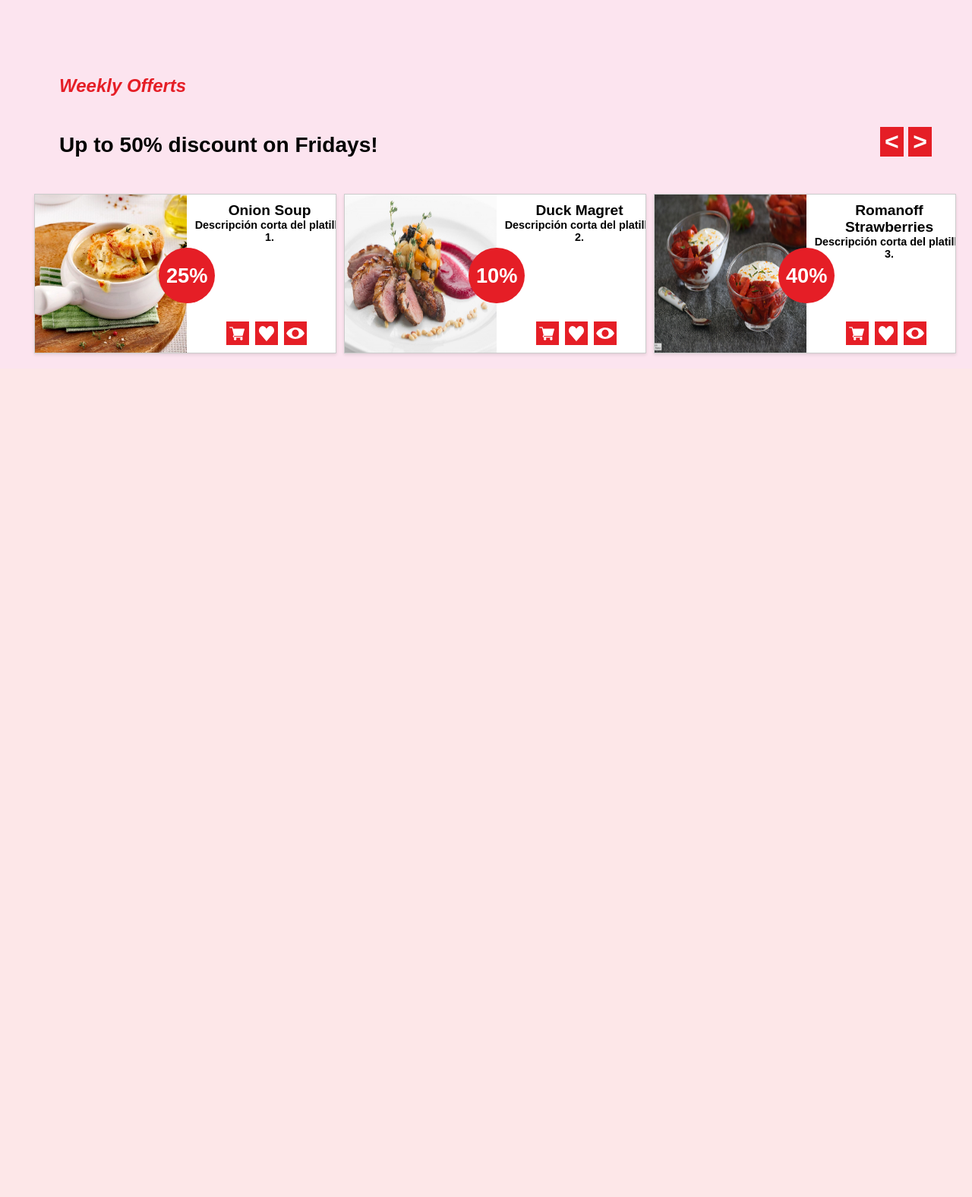
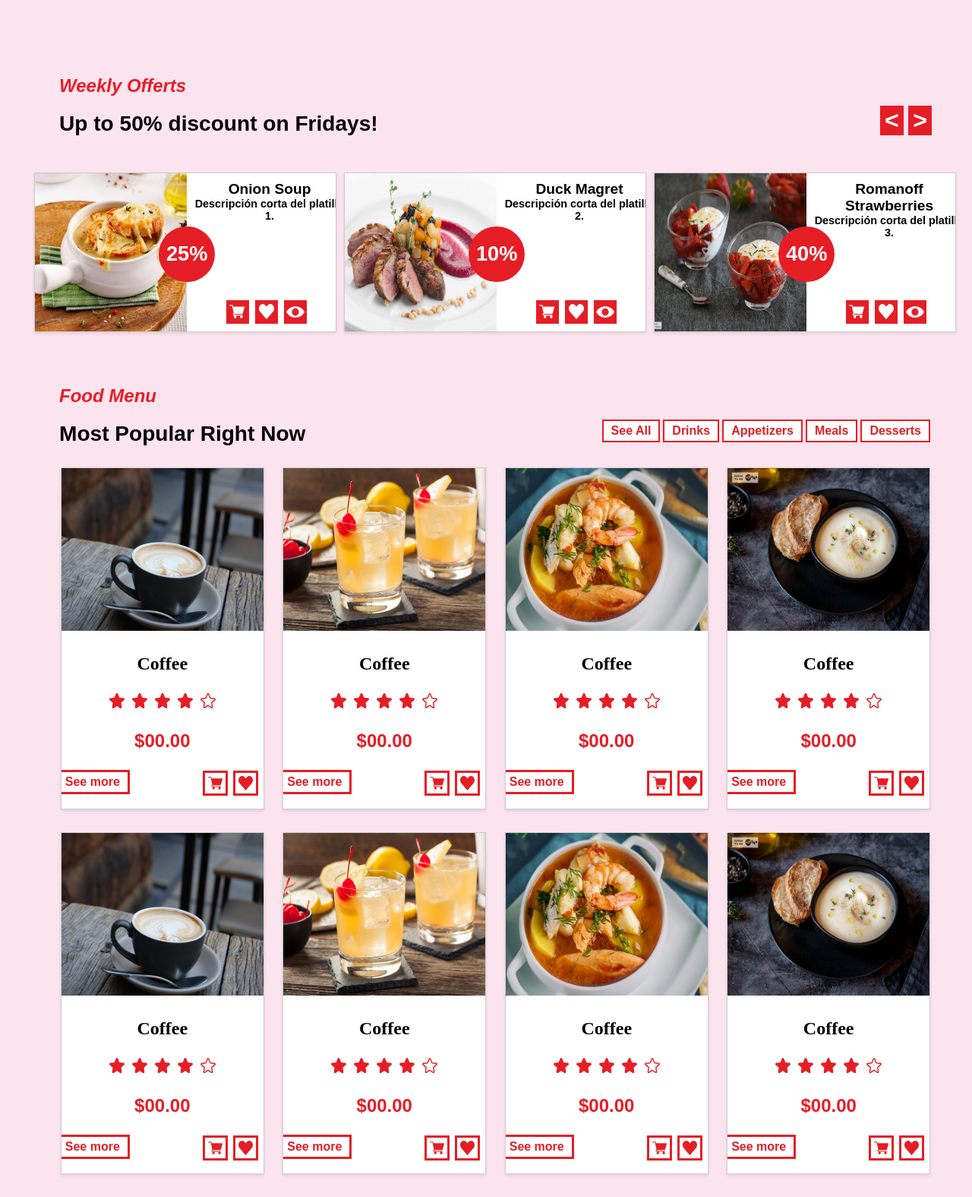
Before and after one commit to Deinno/restpage, a PHP site: page / in a window 1280 px wide; the page is wider, and only the part inside the window is pictured. Shown: the part 641-2216 px from the top of that part at 76% size. Before the commit the page ends 1108 px from the top of that part, so only its background shows below. Run offline with PHP 8.4, Linux system fonts and the light colour scheme.

Commit message:
Finish menu section, need to uptade img and titles

```diff
--- a/css/main.css
+++ b/css/main.css
@@ -126,17 +126,18 @@ nav {
     color: var(--clr-primary);
     font-size: var(--fs-md);
     font-style: italic;
-    margin-left: 78px;
     margin-top: 100px;
+
 }
 
-#offer-subtitle{
+#offer-titles{
     font-family: Arial, Helvetica, sans-serif;
     margin: auto 78px;
     font-style: bold;
     font-size: var(--fs-md);
-
-
+}
+#offer-subtitle{
+    margin-top: 0;
 }
 .dp-flx{
     display: flex;
@@ -149,8 +150,9 @@ nav {
     color: var(--clr-white);
     font-weight: bolder;
     font-size: 2rem;
-    top: 20px;
+    top: 140px;
     left: 25px;
+    cursor: pointer;
 
 }
 
@@ -161,8 +163,9 @@ nav {
     color: var(--clr-white);
     font-weight: bolder;
     font-size: 2rem;
-    top: 20px;
+    top: 140px;
     left: 25px;
+    cursor: pointer;
 
 }
 
@@ -274,3 +277,164 @@ nav {
     color: var(--clr-white);
 
 }
+
+.menu-section{
+    display: flex;
+    justify-content: space-between;
+
+}
+
+.menu-titles{
+    font-family: Arial, Helvetica, sans-serif;
+    margin: auto 78px;
+    font-style: bold;
+    font-size: var(--fs-md);
+}
+
+.menu-titles h2 {
+    font-family: Arial, Helvetica, sans-serif;
+    color: var(--clr-primary);
+    font-size: var(--fs-md);
+    font-style: italic;
+    margin-top: 50px;
+}
+
+.menu-titles h3 {
+
+    margin-top: 0;
+}
+
+.menu-buttons{
+   margin-top: 95px;
+   margin-right: 55px;
+}
+.button{
+    background-color: var(--clr-white);
+    border: none;
+    color: var(--clr-primary);
+    font-weight: bold;
+    font-size: 1rem;
+    cursor: pointer;
+    border: 2px solid var(--clr-primary);
+    padding: 4px 10px;
+
+
+}
+
+.button:hover{
+    background-color: var(--clr-primary);
+    color:var(--clr-white);
+
+}
+
+.menu-carts{
+    display: flex;
+    flex-wrap: wrap;
+    justify-content: space-between;
+    margin: auto 50px auto 75px;
+
+}
+
+.menu-cart{
+    display: flex;
+    flex: 0 0 23%;/* Para que cada contenedor ocupe la mitad del espacio */
+    border: 1px solid #ccc;
+    margin: auto 5px;
+    text-align: center;
+    box-shadow: 0 2px 4px rgba(0, 0, 0, 0.1);
+    transition: transform 0.2s ease-in-out;
+    overflow: hidden; /* Evita que el contenido se desborde */
+    height: 28rem;
+    flex-direction: column;
+    margin-bottom: 30px;
+
+}
+
+.menu-image{
+    flex: 1;
+    display: flex;
+
+}
+.menu-image img{
+    width: 300px;
+    height: auto;
+    max-width: 100%;
+}
+
+.menu-info{
+    padding: 10px;
+    flex: 1;
+    background-color: var(--clr-white);
+
+
+}
+
+.menu-info h2{
+
+}
+
+.menu-info h3{
+    font-size: var(--fs-md);
+    color: var(--clr-primary);
+    font-family: Arial, Helvetica, sans-serif;
+}
+
+.rating-container {
+    display: flex;
+    justify-content: center;
+    align-items: center;
+}
+
+.rating-container img {
+    width: 20px; /* Establece el ancho deseado para las imágenes de estrellas */
+    height: 20px; /* Establece la altura deseada para las imágenes de estrellas */
+    margin: 5px; /* Agrega espaciado entre las imágenes de estrellas */
+}
+
+.m-see-more{
+
+
+   position: relative;
+   right: 55px;
+   border: 3px solid var(--clr-primary);
+
+
+}
+
+.m-heart {
+
+
+
+    width: 33px; /* Establece el ancho deseado para las imágenes de estrellas */
+    height: 33px;
+    background-image: url(../imgs/icons/corazon-rojo.svg);
+    background-size: 70%; /* Reduce el tamaño de la imagen de fondo al 70% del botón */
+    background-repeat: no-repeat;
+    background-position:center;
+    position: relative;
+    left: 40px;
+    padding: 10px;
+    border: 3px solid var(--clr-primary);
+}
+
+.m-heart:hover{
+    background-image: url(../imgs/icons/corazon-blanco.svg);
+}
+
+.m-cart{
+    width: 33px; /* Establece el ancho deseado para las imágenes de estrellas */
+    height: 33px;
+    background-image: url(../imgs/icons/carrito-de-compras-rojo.svg);
+    background-size: 70%; /* Reduce el tamaño de la imagen de fondo al 70% del botón */
+    background-repeat: no-repeat;
+    background-position:center;
+    position: relative;
+    left: 37px;
+    padding: 10px;
+    border: 3px solid var(--clr-primary);
+
+}
+
+.m-cart:hover{
+    background-image: url(../imgs/icons/carrito-de-compras.svg);
+}
--- a/css/vars.css
+++ b/css/vars.css
@@ -22,4 +22,6 @@
    --clr-secondary: ;
    --clr-white: hsla(0,100%,100%,1);
    --clr-black: hsla(0, 0%, 0%, 1);
+
+   --img-w-heart:img;
 }
--- a/index.html
+++ b/index.html
@@ -1,5 +1,6 @@
 <!DOCTYPE html>
 <html lang="en">
+
 <head>
     <meta charset="UTF-8">
     <meta name="viewport" content="width=device-width, initial-scale=1.0">
@@ -7,6 +8,7 @@
 
     <link rel="stylesheet" href="./css/main.css">
 </head>
+
 <body>
     <header class="hero-container">
         <nav>
@@ -33,9 +35,13 @@
 
     <main>
 
+
+        <div id="offer-titles" class=" dp-flx">
+            <div>
                 <h2 id="offer-title">Weekly Offerts</h2>
-    <div id="offer-subtitle" class=" dp-flx">
-        <h3 >Up to 50% discount on Fridays!</h3>
+                <h3 id="offer-subtitle">Up to 50% discount on Fridays!</h3>
+            </div>
+
             <div>
                 <button id="left-of-button"><</button>
                 <button id="right-of-button">></button>
@@ -65,13 +71,16 @@
                     </div>
                 </div>
 
-                <div class="discount"><h2>25%</h2></div>
+                <div class="discount">
+                    <h2>25%</h2>
+                </div>
             </div>
 
             <div class="promotion">
                 <div class="promotion-image">
                     <img src="./imgs/meals/meal-duck-magret.jpg" alt="Promoción 1">
-                </div><div class="promotion-info">
+                </div>
+                <div class="promotion-info">
                     <h2>Duck Magret</h2>
                     <p>Descripción corta del platillo 2.</p>
                     <div class="promo-icons">
@@ -86,13 +95,16 @@
                         </div>
                     </div>
                 </div>
-                <div class="discount"><h2>10%</h2></div>
+                <div class="discount">
+                    <h2>10%</h2>
+                </div>
             </div>
 
             <div class="promotion">
                 <div class="promotion-image">
                     <img src="./imgs/desserts/dessert-romanoff-strawberries.jpg" alt="Promoción 1">
-                </div><div class="promotion-info">
+                </div>
+                <div class="promotion-info">
                     <h2>Romanoff Strawberries</h2>
                     <p>Descripción corta del platillo 3.</p>
                     <div class="promo-icons">
@@ -107,13 +119,217 @@
                         </div>
                     </div>
                 </div>
-                <div class="discount"><h2>40%</h2></div>
+                <div class="discount">
+                    <h2>40%</h2>
+                </div>
             </div>
         </section>
+
+        <section class="menu-section">
+
+            <div class="menu-titles">
+                <h2>Food Menu</h2>
+                <h3>Most Popular Right Now</h3>
+            </div>
+            <div class="menu-buttons">
+            <button class="button">See All</button>
+            <button class="button">Drinks</button>
+            <button class=" button">Appetizers</button>
+            <button class="button">Meals</button>
+            <button class="button">Desserts</button>
+        </div>
+        </section>
+        <div class="menu-carts">
+            <div class="menu-cart">
+               <div class="menu-image">
+                <img src="./imgs/drinks/drink-coffee.jpg" alt="">
+               </div>
+               <div class="menu-info">
+
+                <h2>Coffee</h2>
+                <div class="rating-container">
+                    <img src="./imgs/icons/estrella-llena.svg" alt="">
+                    <img src="./imgs/icons/estrella-llena.svg" alt="">
+                    <img src="./imgs/icons/estrella-llena.svg" alt="">
+                    <img src="./imgs/icons/estrella-llena.svg" alt="">
+                    <img src="./imgs/icons/estrella.svg" alt="">
+                </div>
+                <h3 class="price">$00.00</h3>
+
+                <button class="m-see-more button">See more</button>
+                <button class="m-cart button"></button>
+                <button class="m-heart button" ></button>
+
+               </div>
+            </div>
+
+            <div class="menu-cart">
+                <div class="menu-image">
+                 <img src="./imgs/drinks/drink-french-connection.jpg" alt="">
+                </div>
+                <div class="menu-info">
+
+                    <h2>Coffee</h2>
+                    <div class="rating-container">
+                        <img src="./imgs/icons/estrella-llena.svg" alt="">
+                        <img src="./imgs/icons/estrella-llena.svg" alt="">
+                        <img src="./imgs/icons/estrella-llena.svg" alt="">
+                        <img src="./imgs/icons/estrella-llena.svg" alt="">
+                        <img src="./imgs/icons/estrella.svg" alt="">
+                    </div>
+                    <h3 class="price">$00.00</h3>
+
+                    <button class="m-see-more button">See more</button>
+                    <button class="m-cart button"></button>
+                    <button class="m-heart button" ></button>
+
+                </div>
+             </div>
+
+             <div class="menu-cart">
+                <div class="menu-image">
+                 <img src="./imgs/appetizer/appetizer-bullabesa-soup.jpg" alt="">
+                </div>
+                <div class="menu-info">
+
+                    <h2>Coffee</h2>
+                    <div class="rating-container">
+                        <img src="./imgs/icons/estrella-llena.svg" alt="">
+                        <img src="./imgs/icons/estrella-llena.svg" alt="">
+                        <img src="./imgs/icons/estrella-llena.svg" alt="">
+                        <img src="./imgs/icons/estrella-llena.svg" alt="">
+                        <img src="./imgs/icons/estrella.svg" alt="">
+                    </div>
+                    <h3 class="price">$00.00</h3>
+
+                    <button class="m-see-more button">See more</button>
+                    <button class="m-cart button"></button>
+                    <button class="m-heart button" ></button>
+
+                </div>
+             </div>
+
+             <div class="menu-cart">
+                <div class="menu-image">
+                 <img src="./imgs/appetizer/appetizer-dubarry-cream.jpg" alt="">
+                </div>
+                <div class="menu-info">
+
+                    <h2>Coffee</h2>
+                    <div class="rating-container">
+                        <img src="./imgs/icons/estrella-llena.svg" alt="">
+                        <img src="./imgs/icons/estrella-llena.svg" alt="">
+                        <img src="./imgs/icons/estrella-llena.svg" alt="">
+                        <img src="./imgs/icons/estrella-llena.svg" alt="">
+                        <img src="./imgs/icons/estrella.svg" alt="">
+                    </div>
+                    <h3 class="price">$00.00</h3>
+
+                    <button class="m-see-more button">See more</button>
+                    <button class="m-cart button"></button>
+                    <button class="m-heart button" ></button>
+
+                </div>
+             </div>
+
+
+             <div class="menu-cart">
+                <div class="menu-image">
+                 <img src="./imgs/drinks/drink-coffee.jpg" alt="">
+                </div>
+                <div class="menu-info">
+
+                 <h2>Coffee</h2>
+                 <div class="rating-container">
+                     <img src="./imgs/icons/estrella-llena.svg" alt="">
+                     <img src="./imgs/icons/estrella-llena.svg" alt="">
+                     <img src="./imgs/icons/estrella-llena.svg" alt="">
+                     <img src="./imgs/icons/estrella-llena.svg" alt="">
+                     <img src="./imgs/icons/estrella.svg" alt="">
+                 </div>
+                 <h3 class="price">$00.00</h3>
+
+                 <button class="m-see-more button">See more</button>
+                 <button class="m-cart button"></button>
+                 <button class="m-heart button" ></button>
+
+                </div>
+             </div>
+
+             <div class="menu-cart">
+                 <div class="menu-image">
+                  <img src="./imgs/drinks/drink-french-connection.jpg" alt="">
+                 </div>
+                 <div class="menu-info">
+
+                     <h2>Coffee</h2>
+                     <div class="rating-container">
+                         <img src="./imgs/icons/estrella-llena.svg" alt="">
+                         <img src="./imgs/icons/estrella-llena.svg" alt="">
+                         <img src="./imgs/icons/estrella-llena.svg" alt="">
+                         <img src="./imgs/icons/estrella-llena.svg" alt="">
+                         <img src="./imgs/icons/estrella.svg" alt="">
+                     </div>
+                     <h3 class="price">$00.00</h3>
+
+                     <button class="m-see-more button">See more</button>
+                     <button class="m-cart button"></button>
+                     <button class="m-heart button" ></button>
+
+                 </div>
+              </div>
+
+              <div class="menu-cart">
+                 <div class="menu-image">
+                  <img src="./imgs/appetizer/appetizer-bullabesa-soup.jpg" alt="">
+                 </div>
+                 <div class="menu-info">
+
+                     <h2>Coffee</h2>
+                     <div class="rating-container">
+                         <img src="./imgs/icons/estrella-llena.svg" alt="">
+                         <img src="./imgs/icons/estrella-llena.svg" alt="">
+                         <img src="./imgs/icons/estrella-llena.svg" alt="">
+                         <img src="./imgs/icons/estrella-llena.svg" alt="">
+                         <img src="./imgs/icons/estrella.svg" alt="">
+                     </div>
+                     <h3 class="price">$00.00</h3>
+
+                     <button class="m-see-more button">See more</button>
+                     <button class="m-cart button"></button>
+                     <button class="m-heart button" ></button>
+
+                 </div>
+              </div>
+
+              <div class="menu-cart">
+                 <div class="menu-image">
+                  <img src="./imgs/appetizer/appetizer-dubarry-cream.jpg" alt="">
+                 </div>
+                 <div class="menu-info">
+
+                     <h2>Coffee</h2>
+                     <div class="rating-container">
+                         <img src="./imgs/icons/estrella-llena.svg" alt="">
+                         <img src="./imgs/icons/estrella-llena.svg" alt="">
+                         <img src="./imgs/icons/estrella-llena.svg" alt="">
+                         <img src="./imgs/icons/estrella-llena.svg" alt="">
+                         <img src="./imgs/icons/estrella.svg" alt="">
+                     </div>
+                     <h3 class="price">$00.00</h3>
+
+                     <button class="m-see-more button">See more</button>
+                     <button class="m-cart button"></button>
+                     <button class="m-heart button" ></button>
+
+                 </div>
+              </div>
+        </div>
     </main>
 
 
     <script src="./js/main.js"></script>
 
 </body>
+
 </html>
```
Also changed, not shown: imgs/icons/carrito-de-compras-rojo.svg (added), imgs/icons/corazon-rojo.svg. Lines whose indentation alone changed are shown as unchanged.
